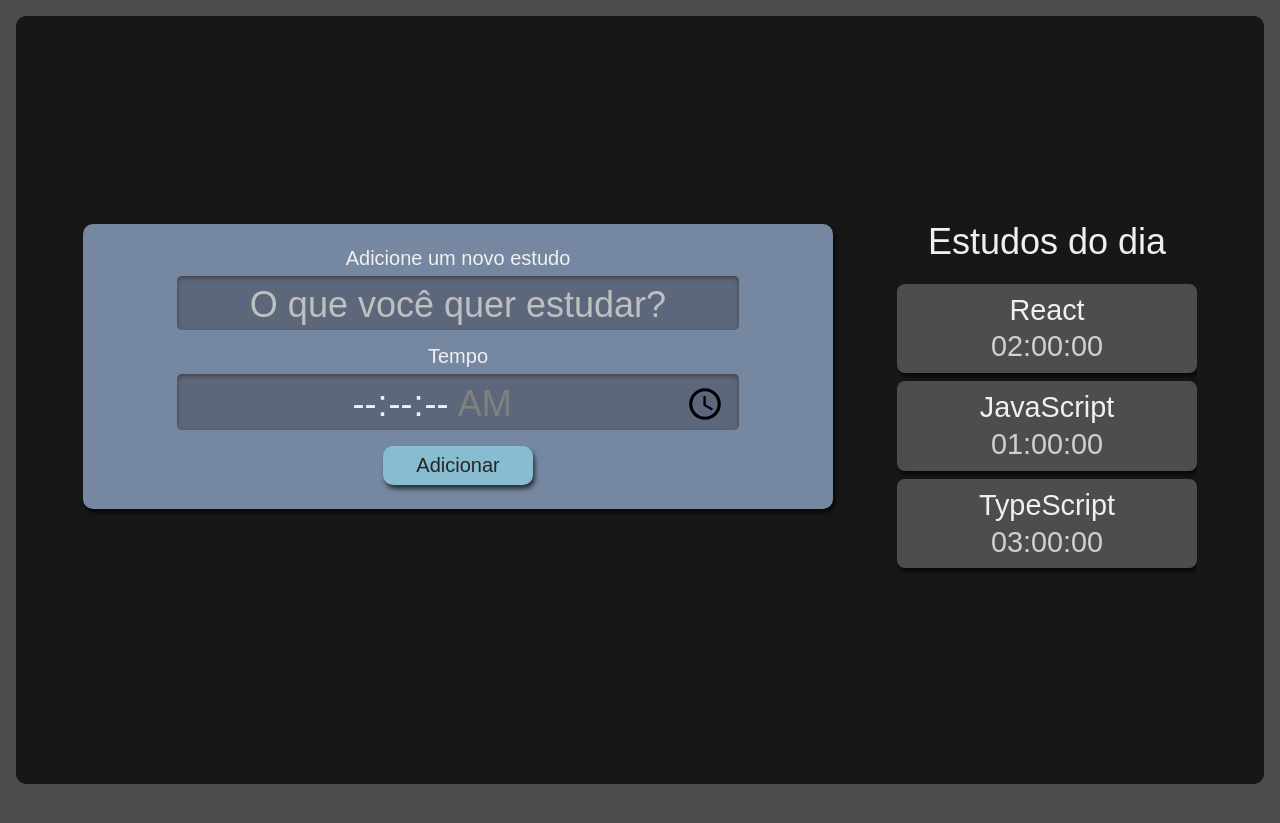
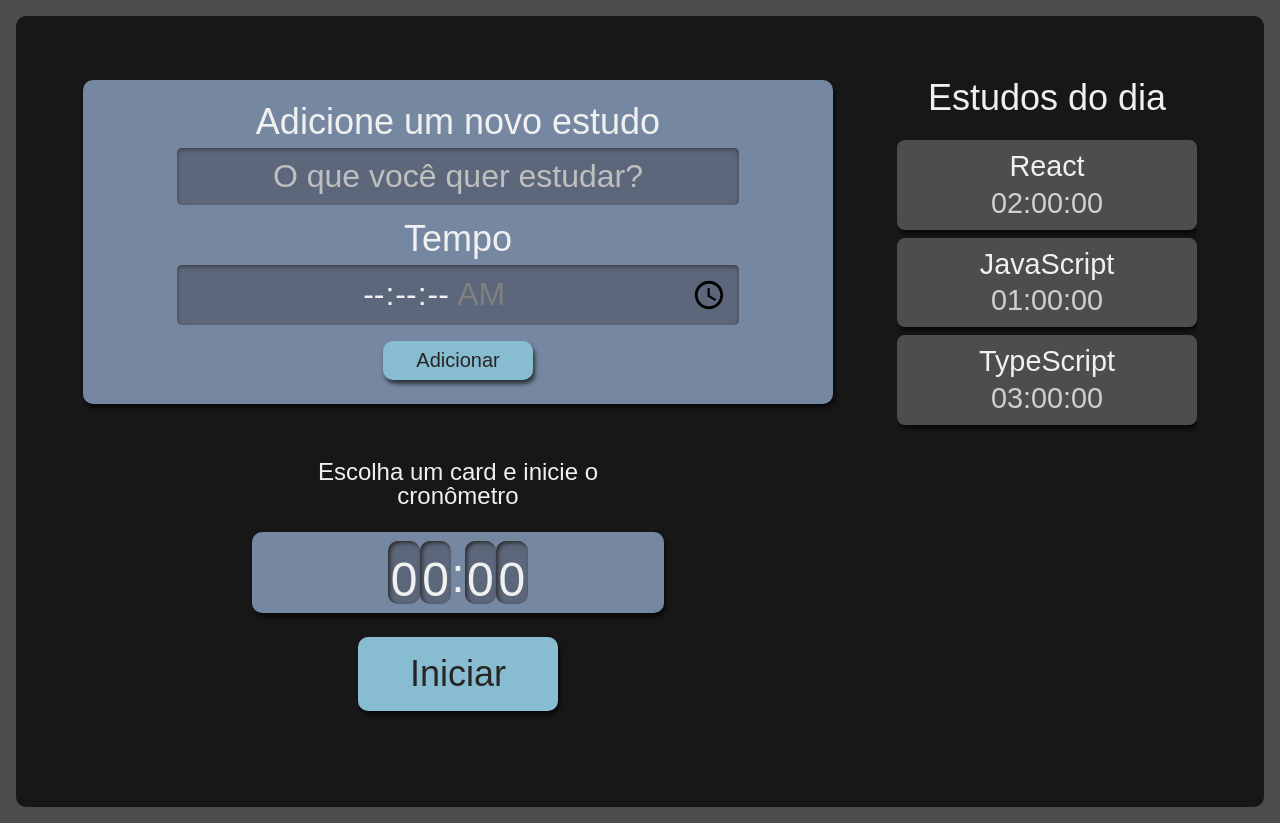
Before and after one commit to Elias-Moura/alura-studies, a React (Create React App) app: page / in a window 1280 px wide. Before the commit the page ends 800 px from the top, so only its background shows below. Built offline with nearby package versions, Linux system fonts and the light colour scheme.

Commit message:
Criando relógio.

```diff
--- a/src/components/Form/form.module.scss
+++ b/src/components/Form/form.module.scss
@@ -16,14 +16,15 @@
 
       label {
         margin-bottom: 8px;
-        font-size: 1.25rem;
+        font-size: 2.25rem;
         text-align: center;
       }
 
       input {
+        font-size: 32px;
         text-align: center;
         width: 100%;
-        padding: 8px 12px 4px;
+        padding: 10px;
         box-sizing: border-box;
         border: unset;
         border-radius: 5px;
--- a/src/components/List/index.tsx
+++ b/src/components/List/index.tsx
@@ -1,5 +1,6 @@
 import React from "react";
 import style from './list.module.scss';
+import Item from './item/index';
 
 function List() {
     const tasks = [
@@ -13,10 +14,10 @@
             <ul>
                 {
                     tasks.map((item, index) => (
-                        <li key={index} className={style.item}>
-                            <h3>{item.task}</h3>
-                            <span>{item.time}</span>
-                        </li>
+                    <Item
+                        key={index}
+                        {...item}
+                    />
                         )
                     )
                 }
--- /dev/null
+++ b/src/components/List/item/index.tsx
@@ -0,0 +1,10 @@
+import style from '../list.module.scss';
+
+export default function Item({task, time}:{ task: string, time: string}){
+    return (
+    <li className={style.item}>
+        <h3>{task}</h3>
+        <span>{time}</span>
+    </li>
+    )
+}
--- /dev/null
+++ b/src/components/stopwatch/clock/clock.module.scss
@@ -0,0 +1,16 @@
+.clockNumber {
+    background-color: #5D677C;
+    box-shadow: 2px 2px 4px #2B2B2B inset;
+    border-radius: 10px;
+    padding: .3em .05em 0 .05em;
+    margin: .15em 0;
+
+    @media screen and (min-width:1280px) {
+        margin: auto 0;
+    }
+}
+
+.clockDivision {
+    align-self: center;
+    padding-top: .15em;
+}
--- /dev/null
+++ b/src/components/stopwatch/clock/index.tsx
@@ -0,0 +1,13 @@
+import style from './clock.module.scss';
+
+export default function Clock() {
+    return (
+        <>
+            <span className={style.clockNumber}>0</span>
+            <span className={style.clockNumber}>0</span>
+            <span className={style.clockDivision}>:</span>
+            <span className={style.clockNumber}>0</span>
+            <span className={style.clockNumber}>0</span>
+        </>
+    )
+}
--- /dev/null
+++ b/src/components/stopwatch/index.tsx
@@ -0,0 +1,17 @@
+import Button from "../Button";
+import Clock from "./clock";
+import style from './stopwatch.module.scss'
+
+export default function StopWatch(){
+    return (
+        <div className={style.stop__watch}>
+            <h2 className={style.title}>Escolha um card e inicie o cronômetro</h2>
+            <div className={style.clock__wrapper}>
+                <Clock />
+            </div>
+            <Button>
+                Iniciar
+            </Button>
+        </div>
+    )
+}
--- /dev/null
+++ b/src/components/stopwatch/stopwatch.module.scss
@@ -0,0 +1,63 @@
+.stop__watch {
+    display: flex;
+    flex-direction: column;
+    padding: 2em;
+    align-items: center;
+    grid-area: cronometro;
+
+
+    .clock__wrapper {
+      background-color: #7687A1;
+      border-radius: 10px;
+      box-shadow: 2px 4px 4px #0000009F;
+      box-sizing: border-box;
+      display: flex;
+      font-size: 3rem;
+      justify-content: center;
+      margin-bottom: 0.5em;
+      padding: 0;
+      width: 60%;
+    }
+
+    .title {
+      padding-bottom: 1em;
+      width: 50%;
+      text-align: center;
+      font-size: 1.5rem;
+    }
+
+    button {
+      background-color: #88bcd1;
+      border-radius: 10px;
+      box-shadow: 2px 4px 4px #0000009F;
+      color: #272626;
+      cursor: pointer;
+      font-size: 1.25rem;
+      padding: 16px;
+      width: 150px;
+
+      &:active {
+        background-color: #7CA6B7;
+        box-shadow: 2px 2px 4px #0000009F inset;
+        cursor: auto;
+      }
+    }
+
+    @media screen and (min-width:1280px) {
+
+      .clock__wrapper{
+        padding: .20em;
+      }
+
+      h2 {
+        font-size: 2rem;
+      }
+
+      button {
+        grid-column-start: span 2;
+        justify-self: center;
+        width: 200px;
+        font-size: 2.25rem;
+      }
+    }
+  }
--- a/src/pages/App.tsx
+++ b/src/pages/App.tsx
@@ -2,12 +2,15 @@
 import Form from '../components/Form';
 import List from '../components/List';
 import style from './app.module.scss';
+import StopWatch from '../components/stopwatch';
+
 
 function App() {
   return (
     <div className={style.main__app}>
       <Form />
       <List />
+      <StopWatch />
     </div>
   );
 }
```
